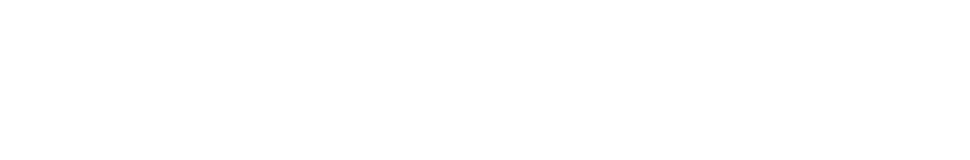
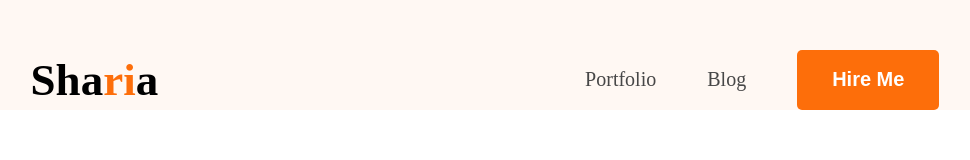
Before and after one commit to sahariaoex2022/Portfolio-Saharia, a plain HTML site: page index.html in a window 1280 px wide. Shown: the whole page, without its empty margins (155-1125 px from the left). Drawn offline with Linux system fonts and the light colour scheme.

Commit message:
my header nav

```diff
--- a/index.html
+++ b/index.html
@@ -5,10 +5,24 @@
     <meta name="viewport" content="width=device-width, initial-scale=1.0">
     <title> Saharia pro Portfolio</title>
     <link rel="icon" href="Images/protfolio logo.png" type="image/x-icon">
+    <link rel="preconnect" href="https://fonts.googleapis.com">
+<link rel="preconnect" href="https://fonts.gstatic.com" crossorigin>
+<link href="https://fonts.googleapis.com/css2?family=Open+Sans:ital,wght@0,300..800;1,300..800&display=swap" rel="stylesheet">
+
+<link rel="stylesheet" href="style/portfolio.css">
 </head>
-<body>
+<body class="font-open-sans">
     <header>
-
+        <nav>
+            <div class="logo">
+                <h2>Sha<span class="color-orenge">ri</span>a</h2>
+            </div>
+            <ul class="menu">
+                <li><a href="">Portfolio</a></li>
+                <li><a href="">Blog</a></li>
+                <li> <button class="btn">Hire Me</button></li>
+            </ul>
+        </nav>
 
     </header>
     <main>
--- /dev/null
+++ b/style/portfolio.css
@@ -0,0 +1,56 @@
+*{
+    margin: 0;
+    padding: 0;
+    box-sizing: border-box;
+}
+
+
+.font-open-sans> {
+
+  font-family: "Open Sans", sans-serif;
+  font-optical-sizing: auto;
+
+}
+.logo h2{
+    font-size: 45px;
+
+}
+.color-orenge{
+    color: #fd6e0a;
+    font-weight: 900;
+
+}
+.btn{
+    background-color: #fd6e0a;
+    border: none;
+    padding: 18.30px 35px;
+    border-radius: 5px;
+    font-size: 20px;
+    font-weight: bold;
+    color: white;
+}
+header{
+    background-color: #fff8f3;
+    padding-top: 50px;
+}
+nav{
+    width: 71%;
+   max-width: 1140px;
+   /* border: 1px solid red; */
+   margin: 0px auto;
+   display: flex;
+   justify-content: space-between;
+   align-items: center;
+
+}
+nav .menu{
+    display: flex;
+    list-style-type: none;
+    gap: 51px;
+    align-items: center;
+}
+nav .menu a{
+    font-size: 20px;
+    color: #474747;
+    text-decoration: none;
+}
```
